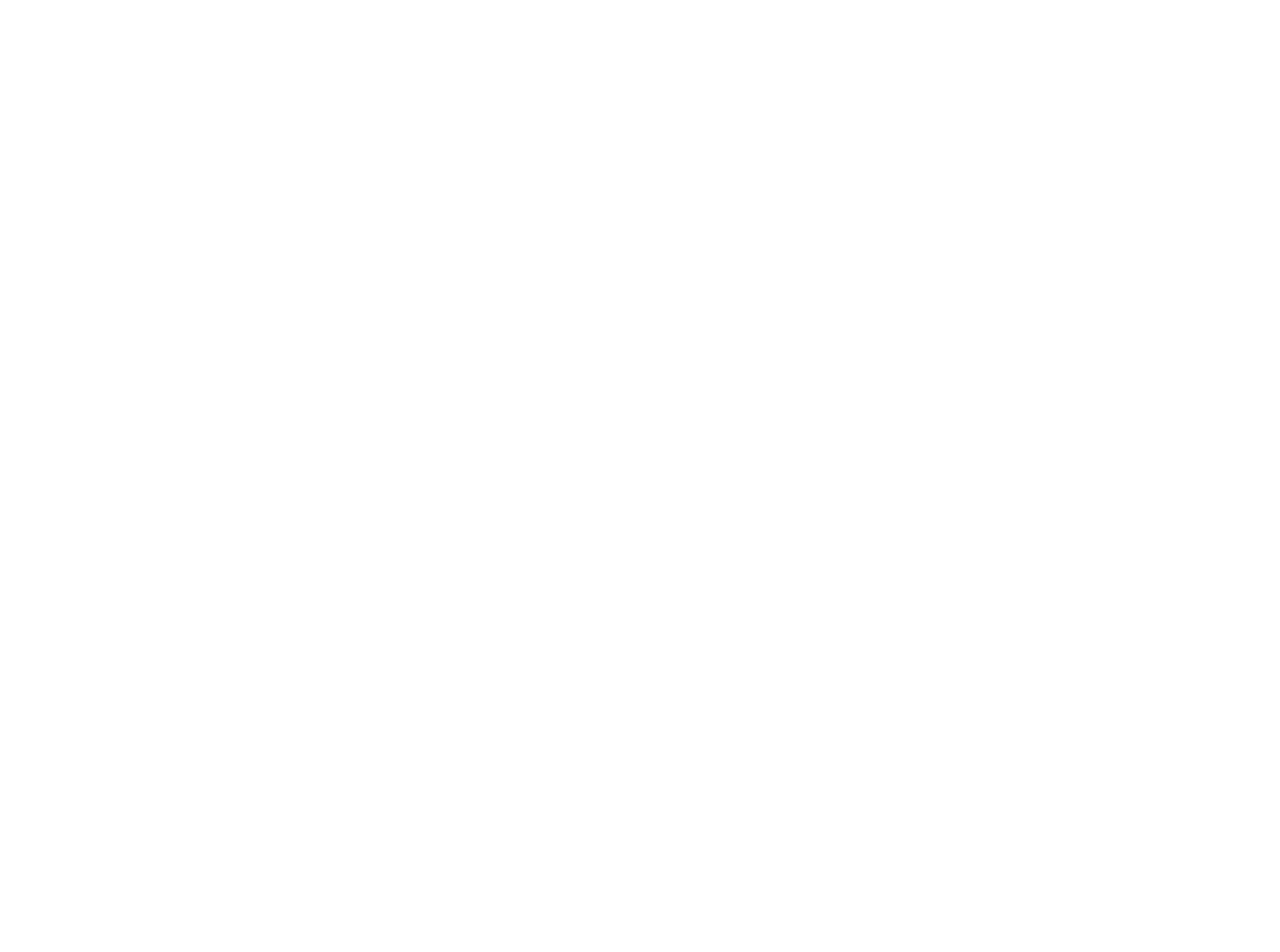
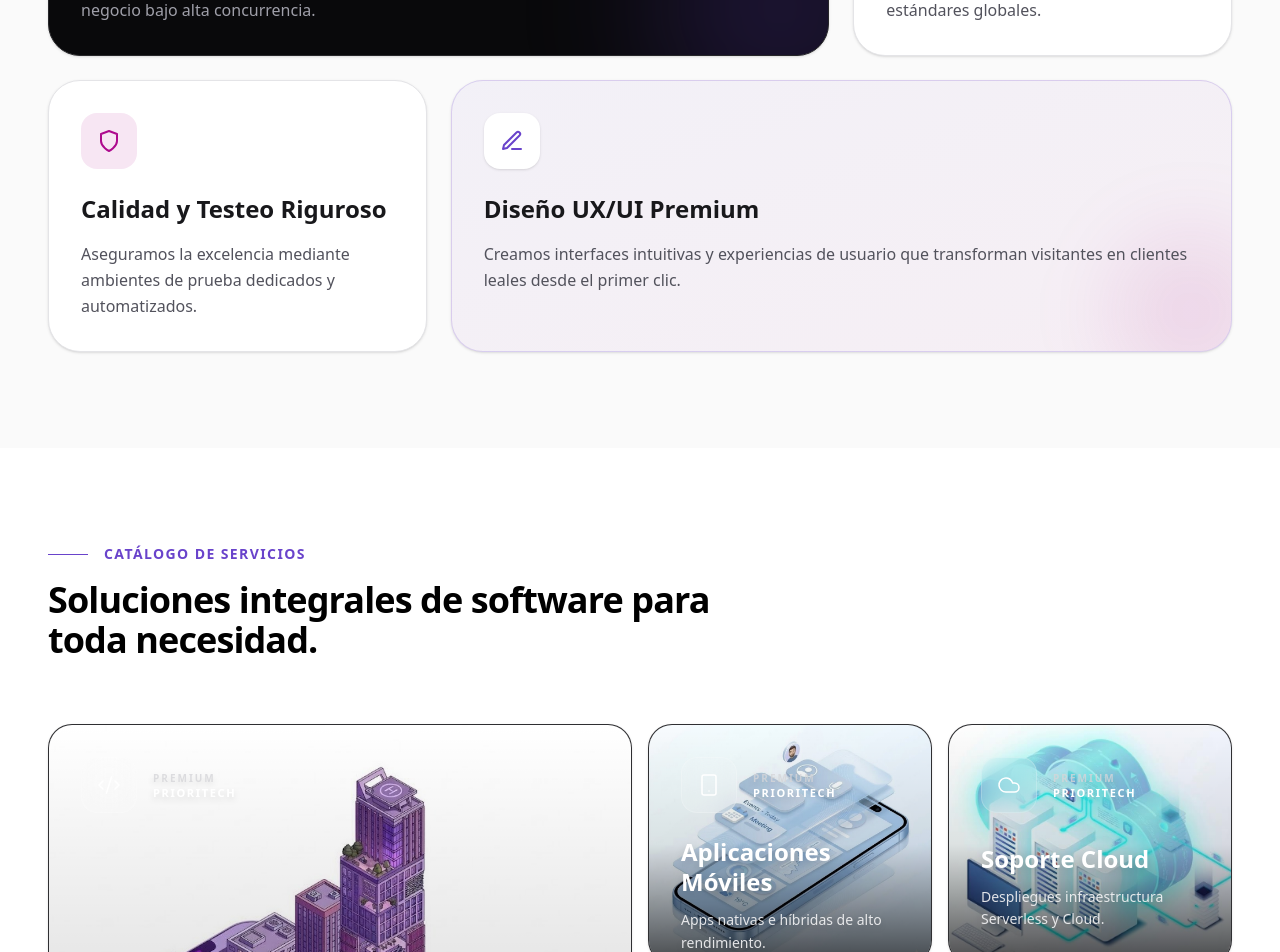
Before and after one commit to lionezel/next-front, a Next.js app: page / in a window 1280 px wide. Before the commit this address had no page. Shown: the part 1520-2472 px from the top of the page. Before the commit the page ends 800 px from the top, so only its background shows below. Built offline with nearby package versions, Linux system fonts and the light colour scheme.

Commit message:
refactor(home): extract types and animation logic into custom hooks,implement smart/dumb pattern and modularize UI components

```diff
--- a/src/app/home/page.tsx
+++ b/src/app/home/page.tsx
@@ -1,10 +1,5 @@
-import { Suspense } from "react";
-import HomeView from "@/src/features/home/components/home-view";
+import HomeFeature from "@/src/features/home/HomeFeature";
 
 export default function Home() {
-    return (
-        <Suspense fallback={<div className="p-8 text-center text-muted-foreground">Loading...</div>}>
-            <HomeView />
-        </Suspense>
-    );
+    return <HomeFeature />;
 }
--- a/src/app/page.tsx
+++ b/src/app/page.tsx
@@ -1,5 +1,5 @@
-import { redirect } from "next/navigation";
+import HomeFeature from "@/src/features/home/HomeFeature";
 
 export default function Home() {
-  redirect("/home")
+    return <HomeFeature />;
 }
--- /dev/null
+++ b/src/features/home/HomeFeature.tsx
@@ -0,0 +1,42 @@
+"use client";
+
+import React from "react";
+import Navbar from "@/src/components/ui/Navbar";
+import Footer from "@/src/components/ui/Footer";
+import Hero from "@/src/components/ui/Hero";
+import Strengths from "@/src/components/ui/Strengths";
+import { Floating } from "@/src/components/ui/Floating";
+
+import { AlliesSection } from "./components/sections/allies-section";
+import { ServicesBento } from "./components/ServicesBento";
+
+import { useHomeAnimations } from "./hooks/useHomeAnimations";
+import { services } from "./services/skills-data";
+
+export default function HomeFeature() {
+    const animations = useHomeAnimations();
+
+    return (
+        <>
+            <Navbar />
+            <main className="min-h-screen">
+                {/* Hero Section */}
+                <Hero />
+
+                {/* Allies/Partners Marquee */}
+                <AlliesSection />
+
+                {/* Value Propositions / Strengths */}
+                <Strengths />
+
+                {/* Services Bento Grid (Dumb Component) */}
+                <ServicesBento
+                    services={services}
+                    animations={animations}
+                />
+            </main>
+            <Floating />
+            <Footer />
+        </>
+    );
+}
--- /dev/null
+++ b/src/features/home/components/ServicesBento.tsx
@@ -0,0 +1,97 @@
+"use client";
+
+import { motion } from "framer-motion";
+import Image from "next/image";
+import { HomeService, HomeAnimations } from "../types/home.types";
+
+interface ServicesBentoProps {
+    services: HomeService[];
+    animations: HomeAnimations;
+}
+
+
+export function ServicesBento({ services, animations }: Readonly<ServicesBentoProps>) {
+    const { sectionVariants, containerVariants, cardVariants } = animations;
+
+    return (
+        <motion.section
+            initial="hidden"
+            whileInView="show"
+            viewport={{ once: true, margin: "-120px" }}
+            id="servicios"
+            className="bg-white py-24"
+        >
+            <div className="container mx-auto px-6 lg:px-12">
+                <motion.div variants={sectionVariants} className="mb-16 max-w-2xl">
+                    <h2 className="text-sm font-bold uppercase tracking-widest text-primary mb-4 flex items-center gap-4">
+                        <span className="h-px w-10 bg-primary" />
+                        Catálogo de Servicios
+                    </h2>
+                    <p className="text-3xl font-extrabold tracking-tight text-black sm:text-4xl">
+                        Soluciones integrales de software para toda necesidad.
+                    </p>
+                </motion.div>
+
+                <motion.div
+                    variants={containerVariants}
+                    className="grid grid-cols-2 md:grid-cols-4 gap-3 md:gap-4 auto-rows-[190px] sm:auto-rows-[220px] md:auto-rows-[240px]"
+                >
+                    {services.map((service, index) => (
+                        <motion.article
+                            key={service.name ?? index}
+                            variants={cardVariants}
+                            whileHover="hover"
+                            style={{
+                                '--card-shadow': service.hoverShadow
+                            } as React.CSSProperties}
+                            className={`group relative z-0 overflow-hidden rounded-3xl border border-white/10 bg-zinc-900 text-white p-6 md:p-8 flex flex-col justify-between cursor-default shadow-sm transition-all duration-300 hover:shadow-[0_0_30px_-5px_var(--card-shadow)] hover:border-white/40 ${service.classes}`}
+                        >
+                            {/* Fondo con imagen */}
+                            <div className="absolute inset-0 z-0 overflow-hidden">
+                                <Image
+                                    src={service.image}
+                                    alt={service.name ?? "Servicio Prioritech"}
+                                    fill
+                                    priority={index < 2}
+                                    sizes="(min-width: 1024px) 25vw, (min-width: 768px) 50vw, 100vw"
+                                    className="object-cover transition-transform duration-700 ease-out group-hover:scale-110"
+                                />
+                                <div className="absolute inset-0 bg-linear-to-t from-black/70 via-black/10 to-transparent pointer-events-none transition-opacity duration-300 group-hover:opacity-60" />
+                            </div>
+
+                            {/* Contenedor del ícono */}
+                            <div className="relative z-10 flex items-center gap-4">
+                                <div className="relative flex h-14 w-14 items-center justify-center rounded-2xl text-2xl transition-all duration-300 group-hover:scale-110 group-hover:-rotate-6 group-hover:text-white">
+                                    <div className="absolute inset-0 rounded-2xl bg-white/10 backdrop-blur-md border border-white/20 transition-opacity duration-300 group-hover:opacity-0 shadow-[0_0_15px_rgba(255,255,255,0.05)]" />
+                                    <div className={`absolute inset-0 rounded-2xl opacity-0 transition-opacity duration-300 group-hover:opacity-100 bg-gradient-to-br ${service.hoverGradient} shadow-[0_0_20px_var(--card-shadow)]`} />
+                                    <div className="relative z-10 text-white">
+                                        {service.icon}
+                                    </div>
+                                </div>
+
+                                <div className="flex flex-col">
+                                    <span className="text-[10px] uppercase tracking-[0.2em] font-bold text-zinc-300/80 leading-none mb-1 drop-shadow-md">
+                                        Premium
+                                    </span>
+                                    <span className="text-[11px] uppercase tracking-[0.15em] font-semibold text-white leading-none drop-shadow-md">
+                                        Prioritech
+                                    </span>
+                                </div>
+                            </div>
+
+                            {/* Textos */}
+                            <div className="relative z-10 mt-6 space-y-3">
+                                <h3 className="text-xl md:text-2xl font-bold leading-tight drop-shadow-lg group-hover:text-white group-hover:translate-x-1 transition-transform duration-300">
+                                    {service.name}
+                                </h3>
+                                <p className="text-xs md:text-sm text-zinc-100/90 leading-relaxed font-medium drop-shadow-md max-w-[95%]">
+                                    {service.desc}
+                                </p>
+                            </div>
+                        </motion.article>
+                    ))}
+                </motion.div>
+            </div>
+        </motion.section>
+    );
+}
--- /dev/null
+++ b/src/features/home/hooks/useHomeAnimations.ts
@@ -0,0 +1,41 @@
+import { Variants } from "framer-motion";
+
+export const useHomeAnimations = () => {
+    const sectionVariants: Variants = {
+        hidden: { opacity: 0, y: 30 },
+        show: {
+            opacity: 1,
+            y: 0,
+            transition: { duration: 0.8, ease: "easeOut" }
+        }
+    };
+
+    const containerVariants: Variants = {
+        hidden: { opacity: 0 },
+        show: {
+            opacity: 1,
+            transition: {
+                duration: 0.4,
+                ease: "easeOut"
+            }
+        }
+    };
+
+    const cardVariants: Variants = {
+        hidden: { opacity: 0 },
+        show: {
+            opacity: 1,
+            transition: { duration: 0.4, ease: "easeOut" }
+        },
+        hover: {
+            y: -10,
+            transition: { duration: 0.4, ease: "easeOut" }
+        }
+    };
+
+    return {
+        sectionVariants,
+        containerVariants,
+        cardVariants
+    };
+};
```
Also changed, not shown: src/features/home/types/home.types.ts (added, +24 -0 lines).
